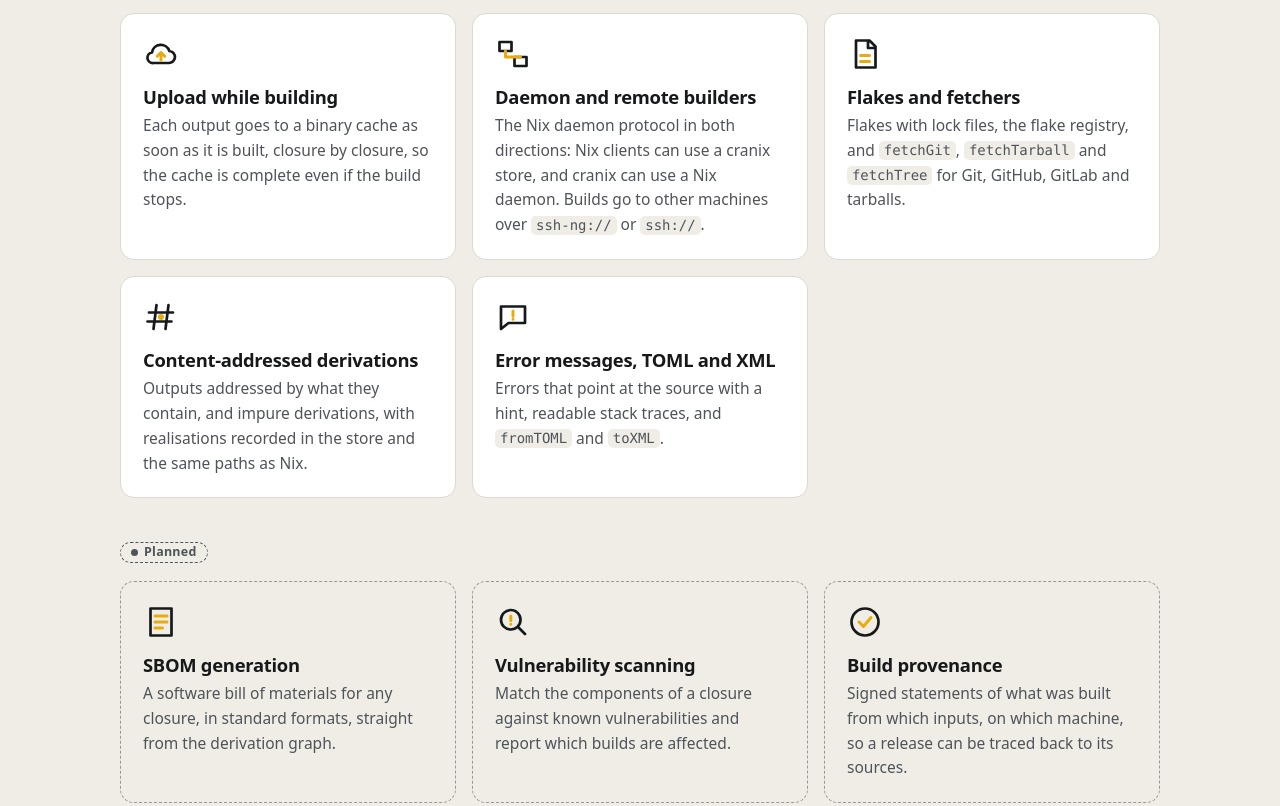
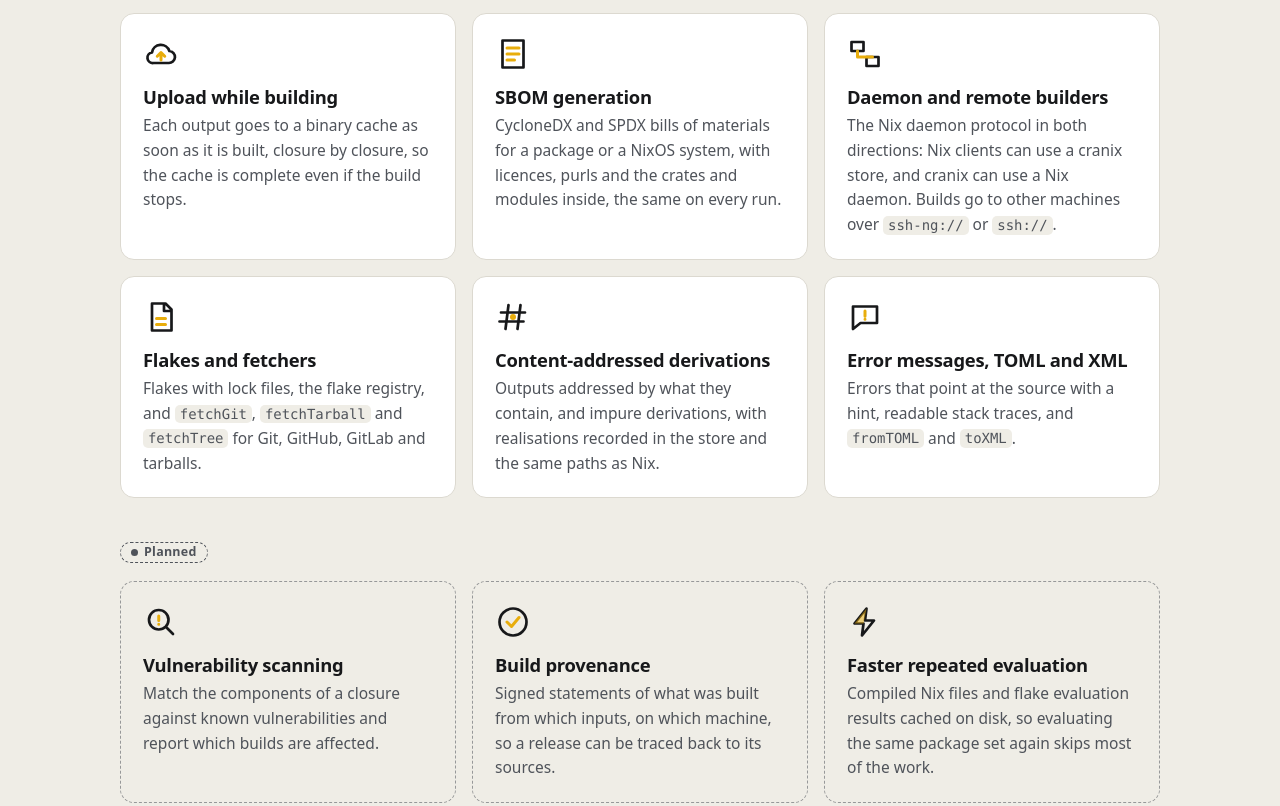
Before and after one commit to tmmy-cc/cranix, a plain HTML site: page site/index.html in a window 1280 px wide. Shown: the part 3818-4624 px from the top of the page. Drawn offline with Linux system fonts and the light colour scheme.

Commit message:
docs: describe sbom
- README documents the command, the component rules, identifiers, options and tests
- The comparison and the site list SBOM generation as available

```diff
--- a/site/index.html
+++ b/site/index.html
@@ -256,6 +256,11 @@
                                 <p>Each output goes to a binary cache as soon as it is built, closure by closure, so the cache is complete even if the build stops.</p>
                             </li>
                             <li class="feature reveal">
+                                <svg class="feature-icon" viewBox="0 0 24 24" aria-hidden="true" focusable="false"><path d="M5 3h14v18H5z" fill="none" stroke="currentColor" stroke-width="1.8" stroke-linejoin="round"/><path class="accent" d="M8 8h8M8 12h8M8 16h5" fill="none" stroke="currentColor" stroke-width="2" stroke-linecap="round"/></svg>
+                                <h3>SBOM generation</h3>
+                                <p>CycloneDX and SPDX bills of materials for a package or a NixOS system, with licences, purls and the crates and modules inside, the same on every run.</p>
+                            </li>
+                            <li class="feature reveal">
                                 <svg class="feature-icon" viewBox="0 0 24 24" aria-hidden="true" focusable="false"><path d="M3 4h8v6H3zM13 14h8v6h-8z" fill="none" stroke="currentColor" stroke-width="1.8" stroke-linejoin="round"/><path class="accent" d="M7 10v4h10" fill="none" stroke="currentColor" stroke-width="2" stroke-linecap="round" stroke-linejoin="round"/></svg>
                                 <h3>Daemon and remote builders</h3>
                                 <p>The Nix daemon protocol in both directions: Nix clients can use a cranix store, and cranix can use a Nix daemon. Builds go to other machines over <code>ssh-ng://</code> or <code>ssh://</code>.</p>
@@ -281,11 +286,6 @@
                     <div>
                         <h3 class="feature-group-title reveal"><span class="status status-planned">Planned</span></h3>
                         <ul class="features" data-stagger>
-                            <li class="feature feature-planned reveal">
-                                <svg class="feature-icon" viewBox="0 0 24 24" aria-hidden="true" focusable="false"><path d="M5 3h14v18H5z" fill="none" stroke="currentColor" stroke-width="1.8" stroke-linejoin="round"/><path class="accent" d="M8 8h8M8 12h8M8 16h5" fill="none" stroke="currentColor" stroke-width="2" stroke-linecap="round"/></svg>
-                                <h3>SBOM generation</h3>
-                                <p>A software bill of materials for any closure, in standard formats, straight from the derivation graph.</p>
-                            </li>
                             <li class="feature feature-planned reveal">
                                 <svg class="feature-icon" viewBox="0 0 24 24" aria-hidden="true" focusable="false"><path d="M10.5 4a6.5 6.5 0 1 1 0 13 6.5 6.5 0 0 1 0-13zM15.5 15.5 20 20" fill="none" stroke="currentColor" stroke-width="1.8" stroke-linecap="round"/><path class="accent" d="M10.5 8v3M10.5 13.5v.01" fill="none" stroke="currentColor" stroke-width="2" stroke-linecap="round"/></svg>
                                 <h3>Vulnerability scanning</h3>
```
Also changed, not shown: 2 other files.
